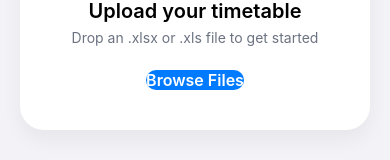
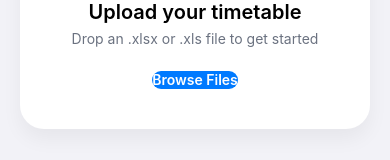
Before and after one commit to xxazkii/Mamas-app-, a React Native app in the folder frontend/: screen / in a window 390 px wide. Shown: the part 444-604 px from the top of the page. Built offline with nearby package versions, Linux system fonts and the light colour scheme.

Commit message:
Make Browse Files button text smaller

```diff
--- a/frontend/src/components/UploadScreen.tsx
+++ b/frontend/src/components/UploadScreen.tsx
@@ -72,18 +72,18 @@ const styles = StyleSheet.create({
     textAlign: 'center',
   },
   button: {
-    borderRadius: 12,
+    borderRadius: 10,
     overflow: 'hidden',
   },
   label: {
-    paddingVertical: 12,
-    paddingHorizontal: 24,
+    paddingVertical: 10,
+    paddingHorizontal: 20,
     cursor: 'pointer',
   },
   buttonText: {
     color: '#FFFFFF',
     fontWeight: '600',
-    fontSize: 16,
+    fontSize: 14,
   },
   input: {
     display: 'none',
```
